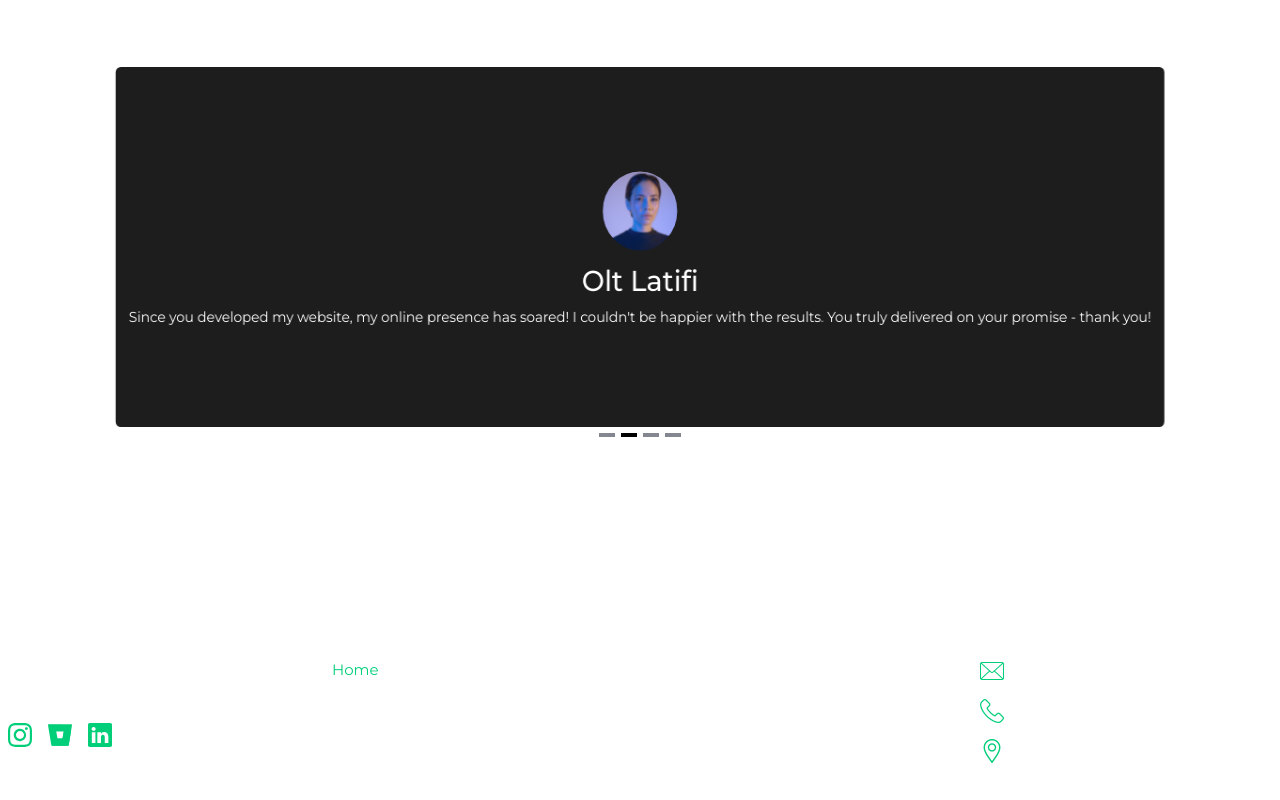
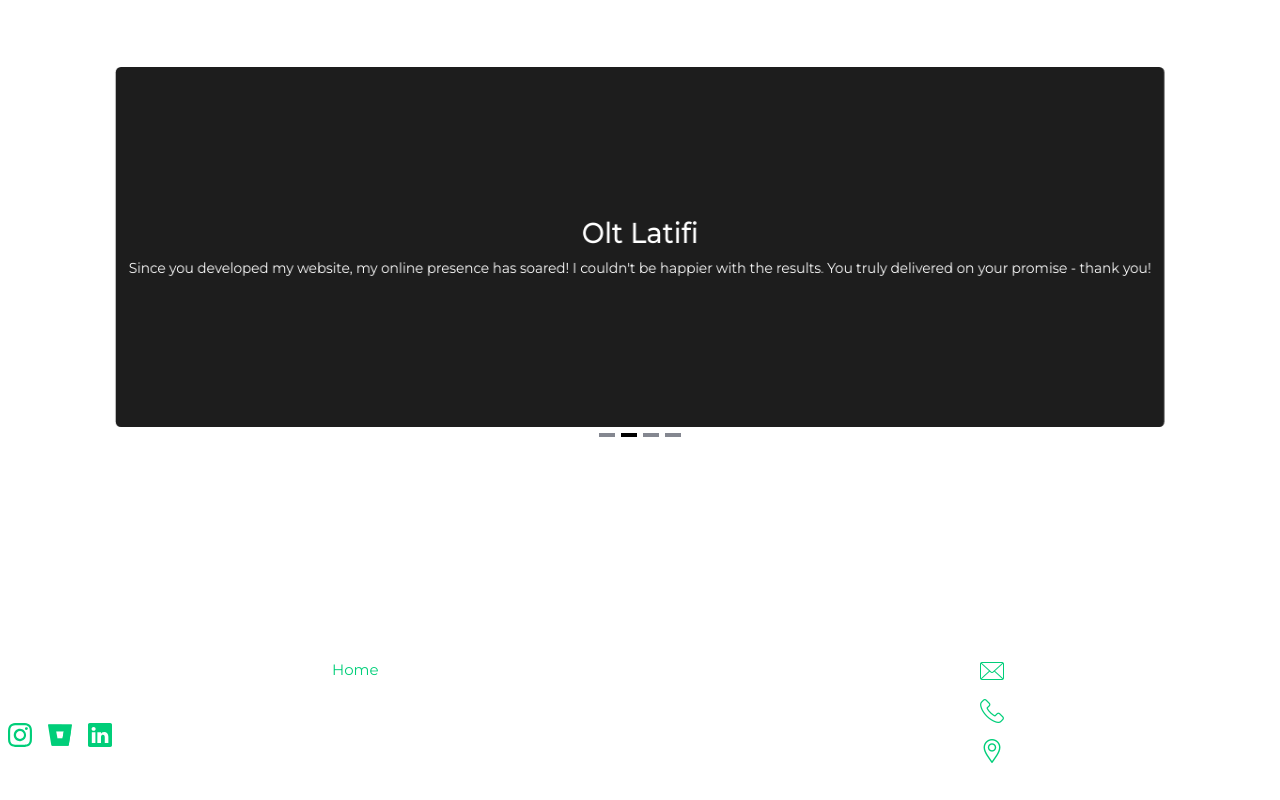
Before and after one commit to artanramanaj/portfolio, a Vue app: page / in a window 1280 px wide. Shown: the part 2088-2888 px from the top of the page. Built offline with nearby package versions, Linux system fonts and the light colour scheme; what @meforma/vue-toaster would draw is missing.

Commit message:
img testimonial removed

```diff
--- a/src/components/AppTestimonial.vue
+++ b/src/components/AppTestimonial.vue
@@ -13,7 +13,7 @@
         <div
           class="bg-primary-black flex flex-col items-center justify-center min-h-[400px] p-4 break-words rounded-md hover:bg-primary-green cursor-pointer transition-all gap-2"
         >
-          <img :src="slide.img" alt="testt" />
+          <!-- <img :src="slide.img" alt="testt" /> -->
 
           <h2>{{ slide.name }}</h2>
           <p>{{ slide.description }}</p>
@@ -45,7 +45,7 @@ export default {
             "Thanks to our new website, our online sales have skyrocketed and we've been able to reach a wider audience than ever before. Hiring a web developer was one of the best decisions we've ever made for our business. ",
         },
         {
-          img: "/img/imgTestimonial.svg",
+          img: "/img/avatar1.jpg",
           name: "Olt Latifi",
           description:
             "Since you developed my website, my online presence has soared! I couldn't be happier with the results. You truly delivered on your promise - thank you!",
```
Also changed, not shown: public/img/avatar.png (added), public/img/avatar1.jpg (added).
